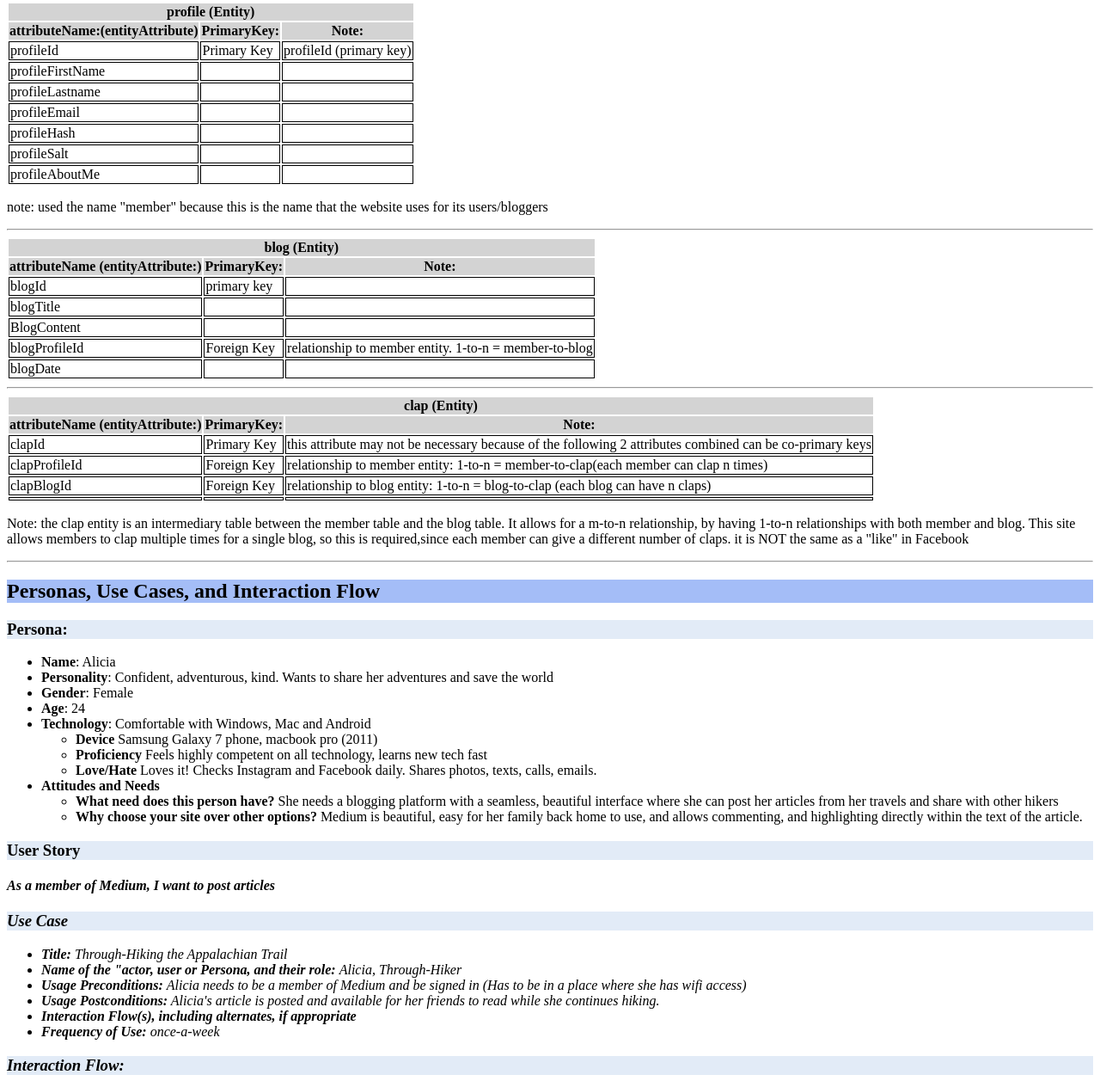
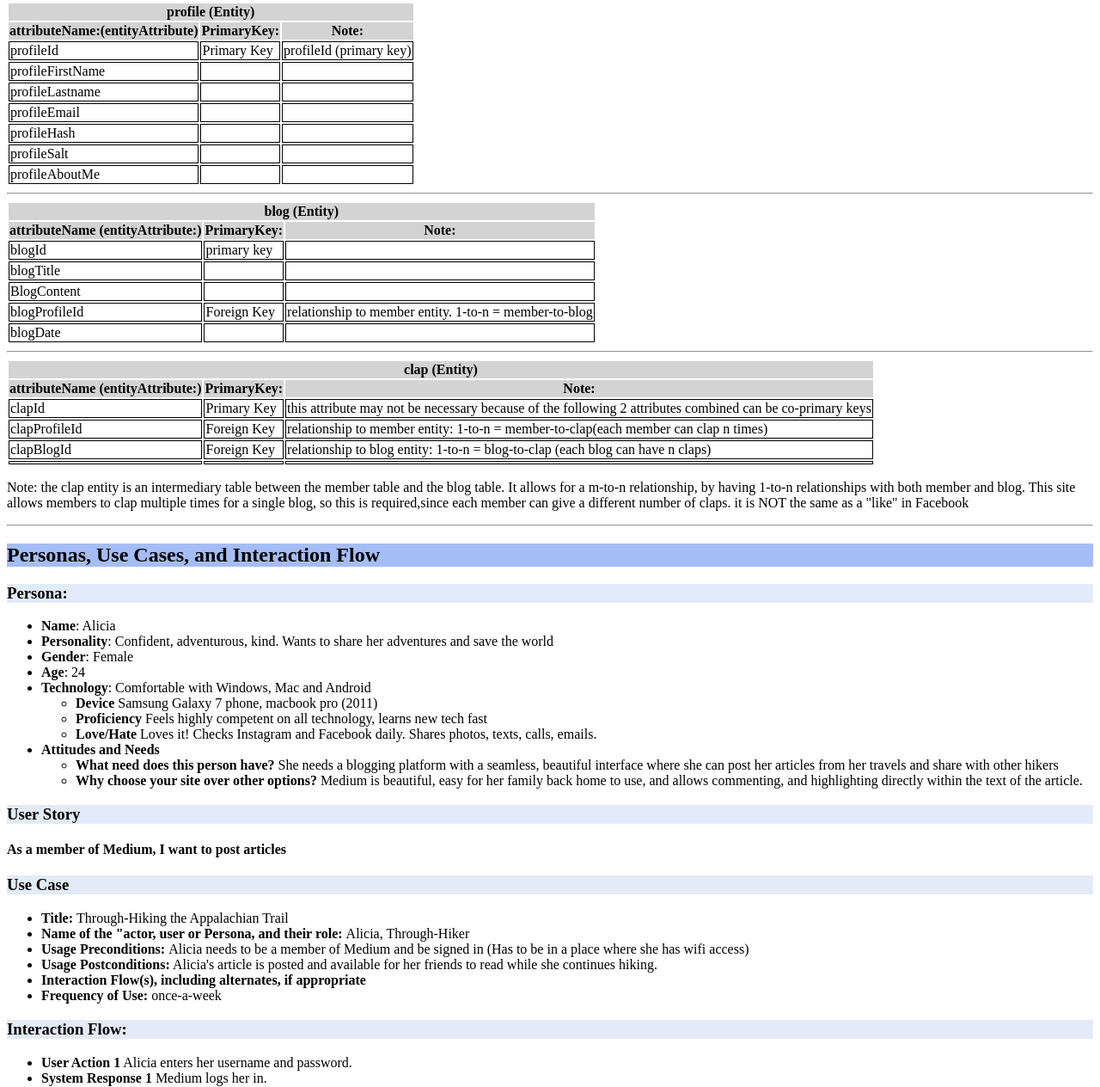
Before and after one commit to akhamsamran/data-design, a PHP site: page / in a window 1280 px wide. Shown: the part 207-1471 px from the top of the page at 86% size. Run offline with PHP 8.4, Linux system fonts and the light colour scheme.

Commit message:
cleaned up all the excessive extra junk

```diff
--- a/index.php
+++ b/index.php
@@ -19,9 +19,9 @@
 				<!--the entity tables below each have space for up to 10 attributes. In the case that there are less, rows can be deleted, but no more should be added to a table, as each entity should have not more than 10 attributes.  Copy and paste a whole table when more are needed, delete the ones that are not needed.-->
 				<hr/>
 				<table>
-					<thead>
+					<tr>
 						<th colspan="3"><strong>profile</strong> (Entity)</th>
-					</thead>
+					</tr>
 					<tr>
 						<th>attributeName:(entityAttribute)</th>
 						<th>PrimaryKey:</th>
@@ -63,33 +63,14 @@
 						<td></td>
 						<td></td>
 					</tr>
-					<!-- this part of the table is currently unused...
-					<tr>
-						<td>TD 8 1</td>
-						<td>TD 8 2</td>
-						<td>TD 8 3</td>
-					</tr>
-					<tr>
-						<td>TD 9 1</td>
-						<td>TD 9 2</td>
-						<td>TD 9 3</td>
-					</tr>
-					<tr>
-						<td>TD 10 1</td>
-						<td>TD 10 2</td>
-						<td>TD 10 3</td>
-					</tr>
-					-->
 				</table>
-
-				<p>note: used the name "member" because this is the name that the website uses for its users/bloggers</p>
 				<!--The tables were running into each other, so I added the horizontal break between each of them, just to distinguish them from each other-->
 				<hr/>
 
 				<table>
-					<thead>
+					<tr>
 						<th colspan="3"><strong>blog</strong> (Entity)</th>
-					</thead>
+					</tr>
 					<tr>
 						<th>attributeName (entityAttribute:)</th>
 						<th>PrimaryKey:</th>
@@ -120,100 +101,8 @@
 						<td></td>
 						<td></td>
 					</tr>
-					<!-- this part of the table is currently unused...
-					<tr>
-						<td>TD 6 1</td>
-						<td>TD 6 2</td>
-						<td>TD 6 3</td>
-					</tr>
-					<tr>
-						<td>TD 7 1</td>
-						<td>TD 7 2</td>
-						<td>TD 7 3</td>
-					</tr>
-					<tr>
-						<td>TD 8 1</td>
-						<td>TD 8 2</td>
-						<td>TD 8 3</td>
-					</tr>
-					<tr>
-						<td>TD 9 1</td>
-						<td>TD 9 2</td>
-						<td>TD 9 3</td>
-					</tr>
-					<tr>
-						<td>TD 10 1</td>
-						<td>TD 10 2</td>
-						<td>TD 10 3</td>
-					</tr>
-					-->
-				</table>
-
-				<hr/>
-				<!--
-				<table>
-					<thead>
-						<th colspan="3"><strong>response</strong> (Entity) </th>
-					</thead>
-					<tr>
-						<th>attributeName (entityAttribute:)</th>
-						<th>PrimaryKey:</th>
-						<th>Note:</th>
-					</tr>
-					<tr>
-						<td>responseId</td>
-						<td>Primary Key</td>
-						<td></td>
-					</tr>
-					<tr>
-						<td>responseMember</td>
-						<td>Foreign Key</td>
-						<td>relationship to member entity: 1-to-many = member-to-response</td>
-					</tr>
-					<tr>
-						<td>responseDate</td>
-						<td></td>
-						<td></td>
-					</tr>
-					<tr>
-						<td>responseHeadline</td>
-						<td></td>
-						<td></td>
-					</tr>
-					<tr>
-						<td>responseContent</td>
-						<td></td>
-						<td></td>
-					</tr>
-					this part of the table is currently unused...
-					<tr>
-						<td>TD 6 1</td>
-						<td>TD 6 2</td>
-						<td>TD 6 3</td>
-					</tr>
-					<tr>
-						<td>TD 7 1</td>
-						<td>TD 7 2</td>
-						<td>TD 7 3</td>
-					</tr>
-					<tr>
-						<td>TD 8 1</td>
-						<td>TD 8 2</td>
-						<td>TD 8 3</td>
-					</tr>
-					<tr>
-						<td>TD 9 1</td>
-						<td>TD 9 2</td>
-						<td>TD 9 3</td>
-					</tr>
-					<tr>
-						<td>TD 10 1</td>
-						<td>TD 10 2</td>
-						<td>TD 10 3</td>
-					</tr>
 				</table>
 				<hr/>
-				-->
 				<table>
 					<thead>
 						<th colspan="3"><strong>clap</strong> (Entity)</th>
@@ -242,39 +131,6 @@
 						<td></td>
 						<td></td>
 						<td></td>
-						<!-- this part of the table is currently unused...
-						</tr>
-						<tr>
-							<td>TD 5 1</td>
-							<td>TD 5 2</td>
-							<td>TD 5 3</td>
-						</tr>
-						<tr>
-							<td>TD 6 1</td>
-							<td>TD 6 2</td>
-							<td>TD 6 3</td>
-						</tr>
-						<tr>
-							<td>TD 7 1</td>
-							<td>TD 7 2</td>
-							<td>TD 7 3</td>
-						</tr>
-						<tr>
-							<td>TD 8 1</td>
-							<td>TD 8 2</td>
-							<td>TD 8 3</td>
-						</tr>
-						<tr>
-							<td>TD 9 1</td>
-							<td>TD 9 2</td>
-							<td>TD 9 3</td>
-						</tr>
-						<tr>
-							<td>TD 10 1</td>
-							<td>TD 10 2</td>
-							<td>TD 10 3</td>
-						</tr>
-						-->
 				</table>
 
 				<p>Note: the clap entity is an intermediary table between the member table and the blog table. It allows for a m-to-n relationship, by having 1-to-n relationships with both member and blog. This site allows members to clap multiple times for a single blog, so this is required,since each member can give a different number of claps. it is NOT the same as a "like" in Facebook</p>
@@ -306,7 +162,7 @@
 				</ul>
 
 				<h3>User Story</h3>
-				<h4><em> As a member of Medium, I want to post articles</h4>
+				<h4>As a member of Medium, I want to post articles</h4>
 				<p></p>
 				<h3>Use Case</h3>
 				<ul>
```
